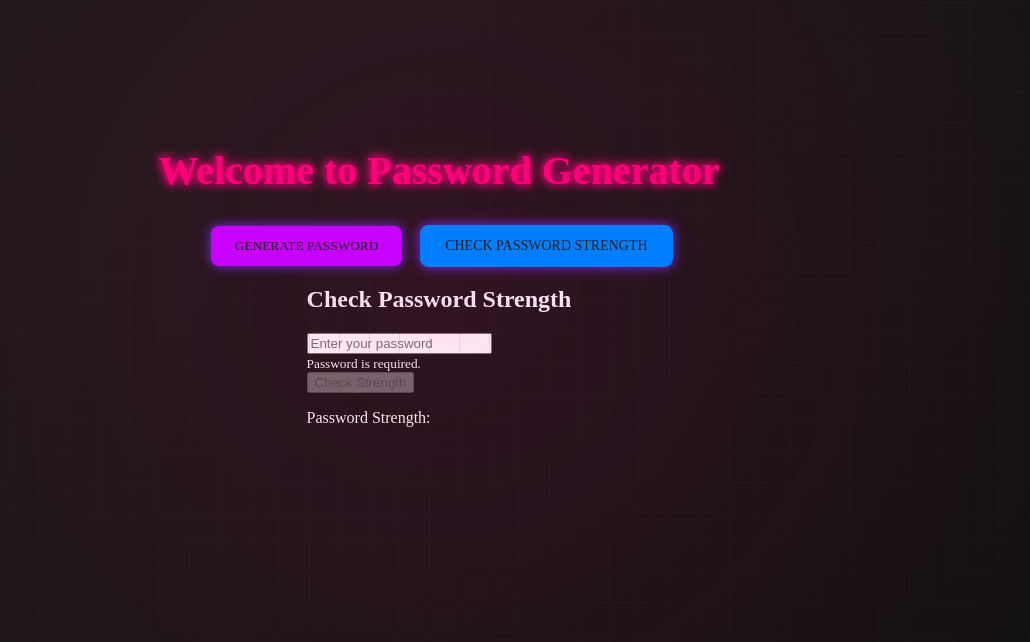
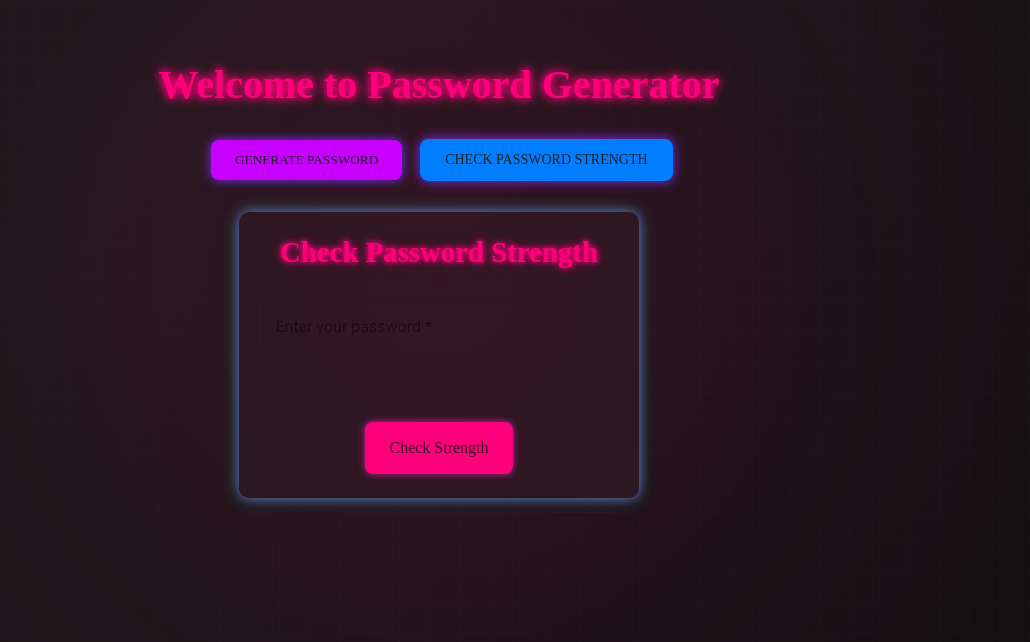
Before and after one commit to alihassanmsf/Password-Generator, an Angular app: page /check in a window 1280 px wide. Shown: the part 118-760 px from the top of the page, without its empty margins (201-1231 px from the left). Built offline with nearby package versions, Linux system fonts and the light colour scheme.

Commit message:
Style the page and use card

```diff
--- a/src/app/Components/password-strength-checker/password-strength-checker.component.html
+++ b/src/app/Components/password-strength-checker/password-strength-checker.component.html
@@ -1,10 +1,17 @@
-<h2>Check Password Strength</h2>
-<form [formGroup]="strengthForm" (ngSubmit)="checkStrength()">
-  <input type="password" formControlName="password" placeholder="Enter your password" />
-  <div *ngIf="strengthForm.get('password')?.errors">
-    <small *ngIf="strengthForm.get('password')?.hasError('required')">Password is required.</small>
-    <small *ngIf="strengthForm.get('password')?.hasError('minlength')">Minimum length is 4 characters.</small>
-  </div>
-  <button type="submit" [disabled]="strengthForm.invalid">Check Strength</button>
-</form>
-<p>Password Strength: {{ strength }}</p>
+<mat-card class="strength-checker">
+  <h2>Check Password Strength</h2>
+  <form [formGroup]="strengthForm" (ngSubmit)="checkStrength()">
+    <mat-form-field appearance="outline" class="input-field">
+      <mat-label>Enter your password</mat-label>
+      <input matInput type="password" formControlName="password" />
+      <mat-error *ngIf="strengthForm.get('password')?.hasError('required')">
+        Password is required.
+      </mat-error>
+      <mat-error *ngIf="strengthForm.get('password')?.hasError('minlength')">
+        Minimum length is 4 characters.
+      </mat-error>
+    </mat-form-field>
+    <button type="submit" mat-raised-button color="accent" [disabled]="strengthForm.invalid">Check Strength</button>
+  </form>
+  <p *ngIf="strength">Password Strength: <strong>{{ strength }}</strong></p>
+</mat-card>
--- a/src/app/Components/password-strength-checker/password-strength-checker.component.scss
+++ b/src/app/Components/password-strength-checker/password-strength-checker.component.scss
@@ -0,0 +1,92 @@
+.strength-checker {
+  max-width: 400px;
+  margin: 2rem auto;
+  padding: 1.5rem;
+  text-align: center;
+  border-radius: 10px;
+  background: #1a1a1a;
+  color: #f2f2f2;
+  box-shadow: 0 0 15px rgba(0, 255, 255, 0.6), 0 0 10px rgba(255, 0, 255, 0.4);
+
+  h2 {
+    font-size: 1.8rem;
+    color: #ff007b;
+    text-shadow: 0 0 5px #ff007b, 0 0 10px #ff007b;
+    font-family: 'Press Start 2P', cursive;
+    margin-bottom: 1.5rem;
+  }
+
+  .input-field {
+    width: 100%;
+    margin-bottom: 1.5rem;
+
+    .mat-form-field-flex {
+      background-color: #2d2d2d; // Dark background for input contrast
+      border: 2px solid #ff007b; // Neon Pink border
+      border-radius: 8px;
+      box-shadow: 0 0 8px rgba(255, 0, 123, 0.5); // Neon glow for visibility
+      padding: 0 0.5rem;
+    }
+
+    .mat-form-field-appearance-outline.mat-focused .mat-form-field-flex {
+      border-color: #00ffcc; // Neon Cyan border on focus
+      box-shadow: 0 0 12px rgba(0, 255, 255, 0.8); // Brighter glow on focus
+    }
+
+    .mat-form-field-label {
+      color: #c700ff; // Neon Purple label
+      font-size: 1rem;
+      font-weight: bold;
+    }
+
+    .mat-input-element {
+      color: #ffffff; // White text for better contrast
+      font-size: 1.1rem;
+      font-family: 'Press Start 2P', cursive;
+    }
+
+    .mat-input-element::placeholder {
+      color: rgba(255, 255, 255, 0.6); // Lighter placeholder color
+      font-size: 1rem;
+    }
+
+    .mat-error {
+      color: #ffea00; // Bright Yellow for error messages
+      font-size: 0.85rem;
+      text-shadow: 0 0 5px #ffea00;
+    }
+  }
+
+  button {
+    margin-top: 1rem;
+    padding: 0.5rem 1.5rem;
+    font-size: 1rem;
+    background-color: #ff007b; // Hot Pink button
+    color: #1a1a1a;
+    border-radius: 8px;
+    font-family: 'Press Start 2P', cursive;
+    box-shadow: 0 0 8px rgba(255, 0, 123, 0.7), 0 0 5px rgba(0, 126, 255, 0.5);
+    transition: all 0.3s ease-in-out;
+
+    &:hover {
+      background-color: #007eff; // Electric Blue on hover
+      color: #ffffff;
+      box-shadow: 0 0 12px rgba(0, 126, 255, 0.8), 0 0 10px rgba(255, 0, 123, 0.8);
+    }
+  }
+
+  p {
+    margin-top: 1.5rem;
+    font-size: 1.1rem;
+    color: #ffea00; // Bright Yellow for strength message
+    text-align: center;
+    background-color: #111111;
+    padding: 0.5rem 1rem;
+    border-radius: 5px;
+    text-shadow: 0 0 5px #ffea00, 0 0 10px #ffea00;
+
+    strong {
+      color: #00ffcc; // Neon Cyan for strength value
+    }
+  }
+}
```
